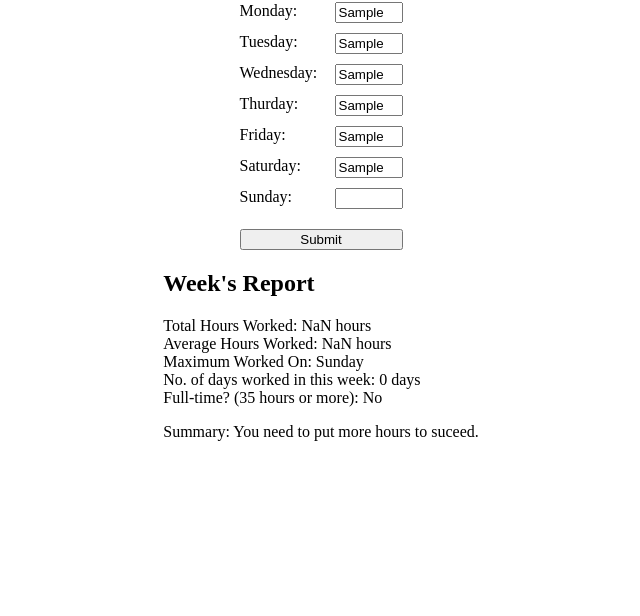
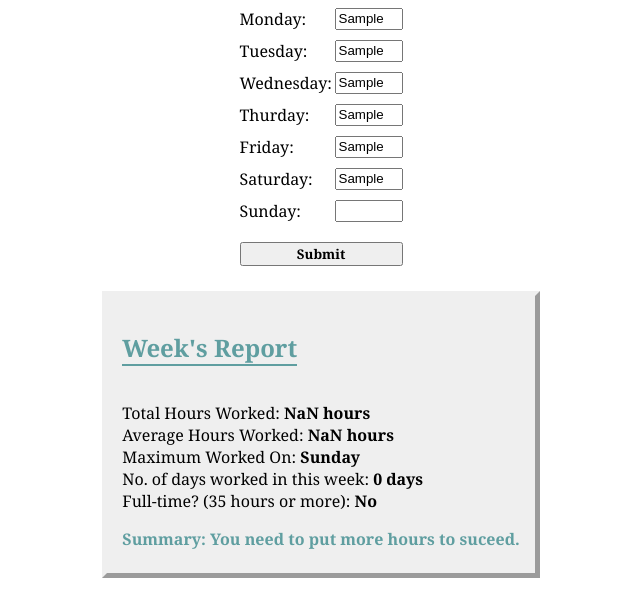
Before and after one commit to gargajit/track_my_week, a plain HTML site: page index.html in a window 1280 px wide. Both pictures are taken after typing "Sample", "Sample", "Sample", "Sample", "Sample", "Sample" into the empty fields and a click on the button "Submit". Shown: the part 146-762 px from the top of the page, without its empty margins (319-959 px from the left). Drawn offline with nearby package versions, Linux system fonts and the light colour scheme.

Commit message:
Update style.css

```diff
--- a/style.css
+++ b/style.css
@@ -3,7 +3,7 @@ html {
 }
 
 body {
-  height: 100vh;
+  font-family: Cambria, Cochin, Georgia, Times, "Times New Roman", serif;
 }
 
 .container {
@@ -20,7 +20,7 @@ body {
 }
 
 .red-text {
-  color: red;
+  color: cadetblue;
 }
 
 #weekly-form {
@@ -45,7 +45,35 @@ body {
 }
 
 #weekly-form button {
+  font-weight: 600;
+  font-family: Cambria, Cochin, Georgia, Times, "Times New Roman", serif;
   outline: none;
   cursor: pointer;
   margin-top: 10px;
 }
+
+.display-result {
+  display: none;
+  background-color: #efefef;
+  border: 5px solid #efefef;
+  border-style: outset;
+  margin-top: 25px;
+  padding: 15px;
+}
+
+.display-result > h2 {
+  display: inline-block;
+  color: cadetblue;
+  border: 2px cadetblue;
+  border-style: none none solid none;
+}
+
+.bold-values {
+  font-weight: bold;
+}
+
+#summary-div {
+  font-weight: 800;
+  color: cadetblue;
+  margin-bottom: 8px;
+}
```
